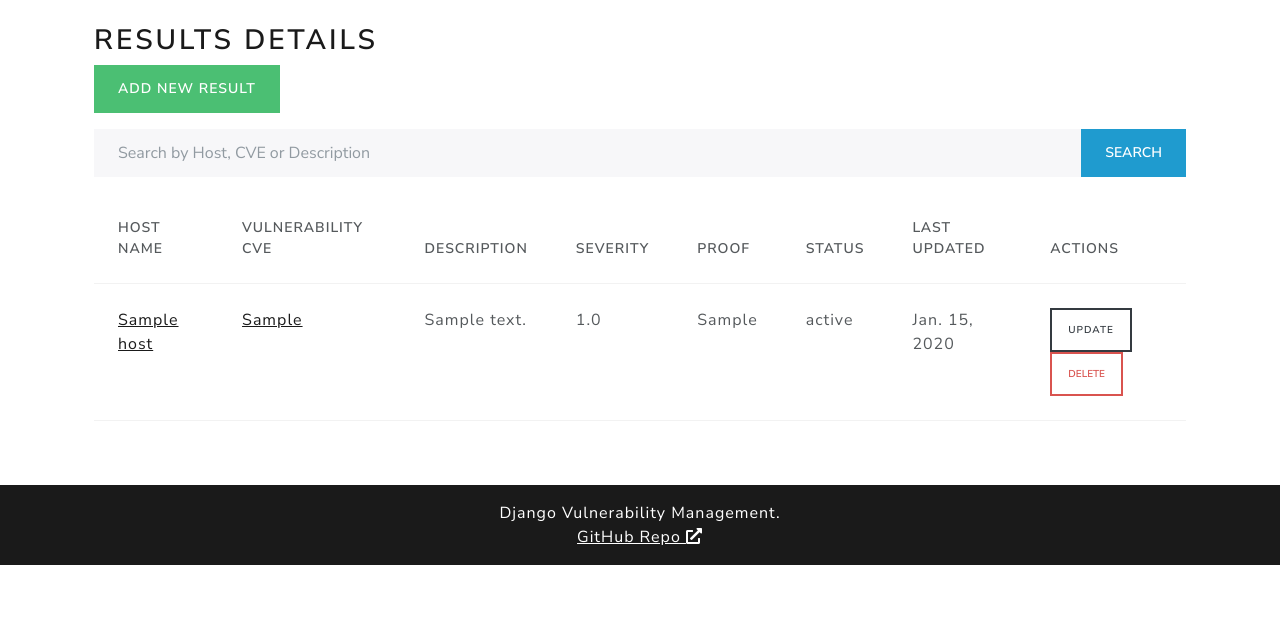
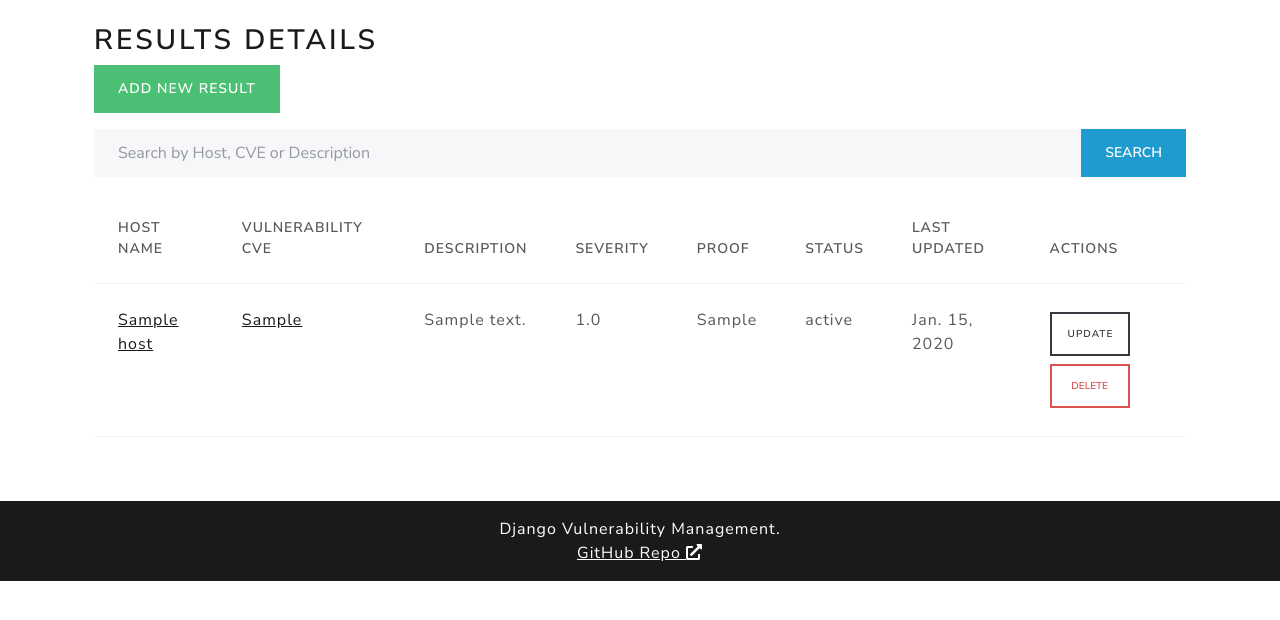
Before and after one commit to jorgesoft/django-vulns, a Django app: page /results/ in a window 1280 px wide. Shown: the part 92-712 px from the top of the page. Run offline with Django 5.2, Linux system fonts and the light colour scheme; data comes from the database, SQL or seed files in the repository; tables that the repository leaves empty hold one stand-in row (values such as "Sample post"); some libraries are stand-ins or nearby versions.

Commit message:
html fixing formating and styling of results and vulnerabilities crud

```diff
--- a/dashboard/templates/dashboard/results/list.html
+++ b/dashboard/templates/dashboard/results/list.html
@@ -40,11 +40,16 @@
                     <td>{{ result.proof }}</td>
                     <td>{{ result.status }}</td>
                     <td>{{ result.last_update }}</td>
+                    <style>
+                        .btn-fixed-width {
+                            width: 80px;
+                        }
+                    </style>
                     <td>
-                        <a href="{% url 'results-update' result.result_id %}" class="btn btn-outline-dark btn-sm">Update</a>
+                        <a href="{% url 'results-update' result.result_id %}" class="btn btn-outline-dark btn-sm btn-fixed-width my-1">Update</a>
                         <form action="{% url 'results-delete' result.result_id %}" method="post" class="d-inline" onsubmit="return confirm('Are you sure you want to delete this result?');">
                             {% csrf_token %}
-                            <button type="submit" class="btn btn-outline-danger btn-sm">Delete</button>
+                            <button type="submit" class="btn btn-outline-danger btn-sm btn-fixed-width my-1">Delete</button>
                         </form>
                     </td>
                 </tr>
--- a/dashboard/templates/dashboard/vulnerability/list.html
+++ b/dashboard/templates/dashboard/vulnerability/list.html
@@ -41,7 +41,6 @@
                         width: 80px;
                     }
                 </style>
-
                 <td>
                     <a href="{% url 'vulnerability-update' vulnerability.cve %}" class="btn btn-outline-dark btn-sm btn-fixed-width my-1">Update</a>
 
```
Lines whose indentation alone changed are shown as unchanged.
